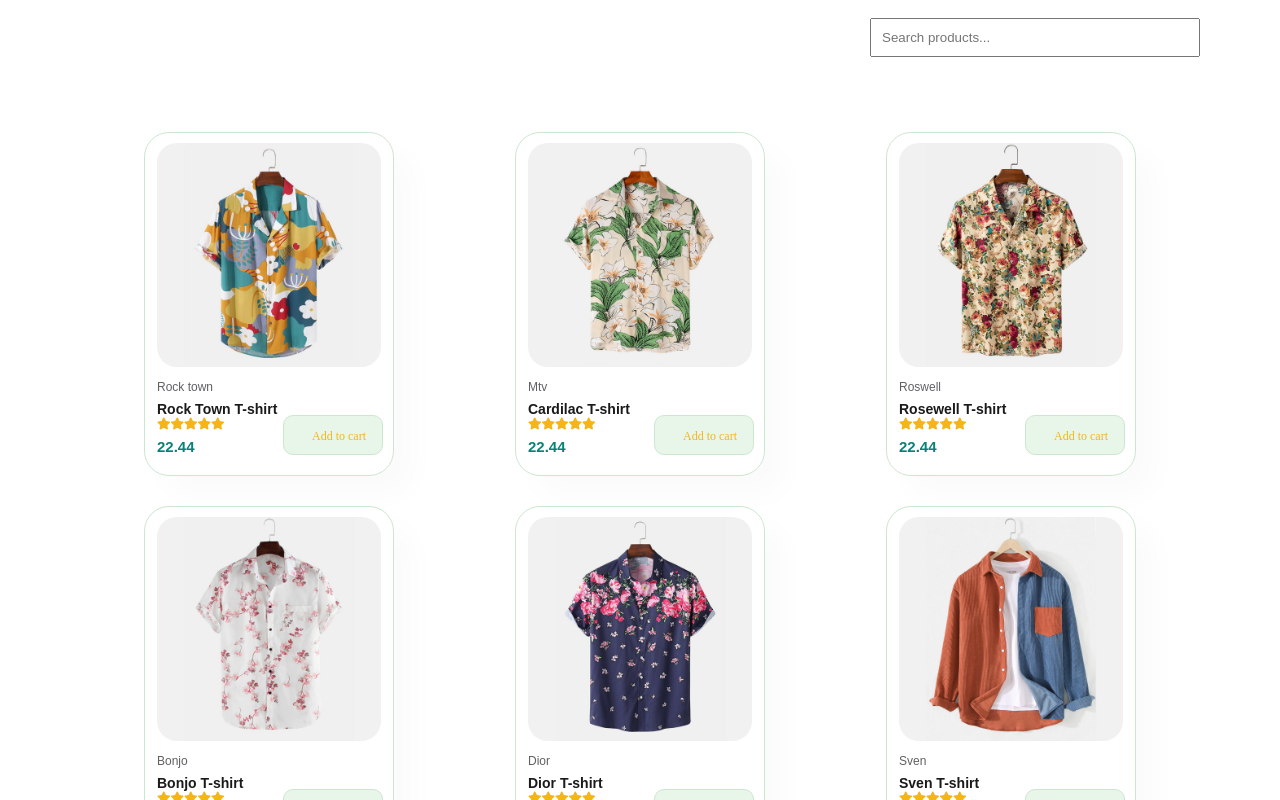
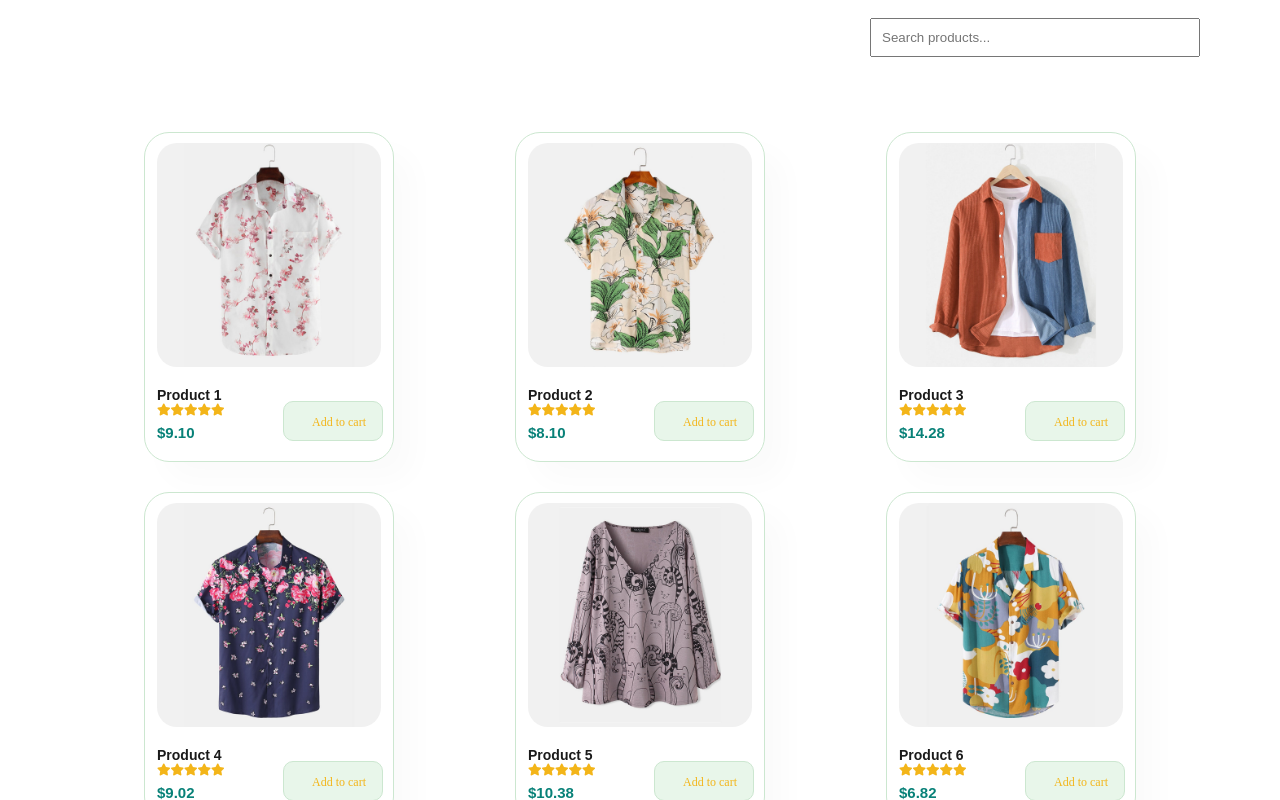
Before and after one commit to saladinjake/demo-example-store, a React (Vite) app: page / in a window 1280 px wide. Shown: the part 1080-1880 px from the top of the page. Built offline with nearby package versions, Linux system fonts and the light colour scheme.

Commit message:
chore: landing page add load more feature

```diff
--- a/src/components/Products/ProductDetail/FrequentlyBoughtSupplierProduct.tsx
+++ b/src/components/Products/ProductDetail/FrequentlyBoughtSupplierProduct.tsx
@@ -57,12 +57,14 @@ const Price = styled.p`
 `;
 
 // Dummy Data Generator
-const generateProducts = (count: number) => {
+export const generateProducts = (count: number) => {
   return Array.from({ length: count }, (_, index) => {
     const id = Math.floor((Math.random() * 8 + 1))
+    const thumbnail =`/images/products/f${Math.floor((Math.random() * 8 + 1))}.jpg`;
     return ({
       id,
       name: `Product ${index + 1}`,
+      thumbnail,
       image: `/images/products/f${Math.floor((Math.random() * 8 + 1))}.jpg`,
       price: `$${(Math.random() * 10 + 5).toFixed(2)}`,
       shipping:1.1,
--- a/src/modules/Home/newArrivals.tsx
+++ b/src/modules/Home/newArrivals.tsx
@@ -1,18 +1,19 @@
-import React, { Fragment, useEffect } from 'react';
+import React, { Fragment, useEffect, useState, useRef } from 'react';
 import ProductGrid from '../../components/Products/NewArrivals';
 import { ProductProvider, useProductContext, Product } from '../../contexts/NewArrivalProductContext';
 import styled from 'styled-components';
 import { useNavigate } from 'react-router-dom';
 import { useCart } from '../../contexts/CartDrawerContext';
+import { generateProducts } from '../../components/Products/ProductDetail/FrequentlyBoughtSupplierProduct';
 const MOCK_PRODUCTS: Product[] = [
- { id: 1, description: "Sample Description", name: "Rock Town T-shirt", thumbnail: "/images/products/f1.jpg", price: "22.44", brand: "Rock town", shipping: 2.22, discount:1 },
-  { id: 2, description: "Sample Description", name: "Cardilac T-shirt", thumbnail: "/images/products/f2.jpg", price: "22.44", brand: "Mtv" ,shipping: 2.22, discount:1},
-  { id: 3, description: "Sample Description", name: "Rosewell T-shirt", thumbnail: "/images/products/f3.jpg", price: "22.44", brand: "Roswell", shipping: 2.22, discount:1},
-  { id: 4, description: "Sample Description", name: "Bonjo T-shirt", thumbnail: "/images/products/f4.jpg", price: "22.44", brand: "Bonjo" ,shipping: 2.22, discount:1},
-  { id: 5, description: "Sample Description", name: "Dior T-shirt", thumbnail: "/images/products/f5.jpg", price: "22.44", brand: "Dior" ,shipping: 2.22, discount:1},
-  { id: 6, description: "Sample Description", name: "Sven T-shirt", thumbnail: "/images/products/f6.jpg", price: "22.44", brand: "Sven",shipping: 2.22, discount:1 },
-  { id: 7, description: "Sample Description", name: "Resses T-shirt", thumbnail: "/images/products/f7.jpg", price: "22.44", brand: "Resses" ,shipping: 2.22, discount:1},
-  { id: 8, description: "Sample Description", name: "Jessklan T-shirt", thumbnail: "/images/products/f8.jpg", price: "22.44", brand: "Jess",shipping: 2.22, discount:1 },
+  { id: 1, description: "Sample Description", name: "Rock Town T-shirt", thumbnail: "/images/products/f1.jpg", price: "22.44", brand: "Rock town", shipping: 2.22, discount: 1 },
+  { id: 2, description: "Sample Description", name: "Cardilac T-shirt", thumbnail: "/images/products/f2.jpg", price: "22.44", brand: "Mtv", shipping: 2.22, discount: 1 },
+  { id: 3, description: "Sample Description", name: "Rosewell T-shirt", thumbnail: "/images/products/f3.jpg", price: "22.44", brand: "Roswell", shipping: 2.22, discount: 1 },
+  { id: 4, description: "Sample Description", name: "Bonjo T-shirt", thumbnail: "/images/products/f4.jpg", price: "22.44", brand: "Bonjo", shipping: 2.22, discount: 1 },
+  { id: 5, description: "Sample Description", name: "Dior T-shirt", thumbnail: "/images/products/f5.jpg", price: "22.44", brand: "Dior", shipping: 2.22, discount: 1 },
+  { id: 6, description: "Sample Description", name: "Sven T-shirt", thumbnail: "/images/products/f6.jpg", price: "22.44", brand: "Sven", shipping: 2.22, discount: 1 },
+  { id: 7, description: "Sample Description", name: "Resses T-shirt", thumbnail: "/images/products/f7.jpg", price: "22.44", brand: "Resses", shipping: 2.22, discount: 1 },
+  { id: 8, description: "Sample Description", name: "Jessklan T-shirt", thumbnail: "/images/products/f8.jpg", price: "22.44", brand: "Jess", shipping: 2.22, discount: 1 },
 
 ]
 
@@ -21,10 +22,38 @@ function NewArrivalsProductsSection({ title, subTitle }: { title: string; subTit
 
   const { addItem } = useCart()
   const navigate = useNavigate()
+
+  // FOR SIMPLE SMALL DISPLAY WHEN DEBUGGING UI
   useEffect(() => {
     // Load products from mock data or localStorage:
-    setProducts(MOCK_PRODUCTS);
+    const productPayLoads: any = generateProducts(10) || MOCK_PRODUCTS
+    setProducts(productPayLoads);
   }, [setProducts]);
+
+
+
+  const [hasMore, setHasMore] = useState(true);
+  const loaderRef = useRef(null);
+
+
+  // Load More Products on Scroll
+  useEffect(() => {
+    const observer = new IntersectionObserver(
+      (entries) => {
+        if (entries[0].isIntersecting && hasMore) {
+          setTimeout(() => {
+            const newLoads: any = [...generateProducts(10)]
+            setProducts((prev) => [...prev, ...newLoads]);
+            if (products.length >= 300) setHasMore(false);
+          }, 1000);
+        }
+      },
+      { threshold: 1.0 }
+    );
+
+    if (loaderRef.current) observer.observe(loaderRef.current);
+    return () => observer.disconnect();
+  }, [hasMore, products]);
 
   // Apply filter:
   const filtered = products.filter((p) =>
@@ -62,10 +91,12 @@ function NewArrivalsProductsSection({ title, subTitle }: { title: string; subTit
 
                     <a href="#" onClick={(e) => {
                       e.preventDefault()
-                      addItem({ imageUrl: product.thumbnail,
-                         brand: product.brand, name: product.name,
-                         price: Number(product.price), id:product.id,
-                          shipping: product.shipping, discount: product.discount })
+                      addItem({
+                        imageUrl: product.thumbnail,
+                        brand: product.brand, name: product.name,
+                        price: Number(product.price), id: product.id,
+                        shipping: product.shipping, discount: product.discount
+                      })
                     }}><i className="fas fa-shopping-cart cart">Add to cart</i></a>
                   </div>
                 </div>
@@ -75,7 +106,7 @@ function NewArrivalsProductsSection({ title, subTitle }: { title: string; subTit
           </Container>
 
         </ProductGrid>
-
+ {hasMore && <div ref={loaderRef} style={{ height: 20, marginTop: 20 }} />}
       </ProductLisingWrapper>
     </>
   );
```
